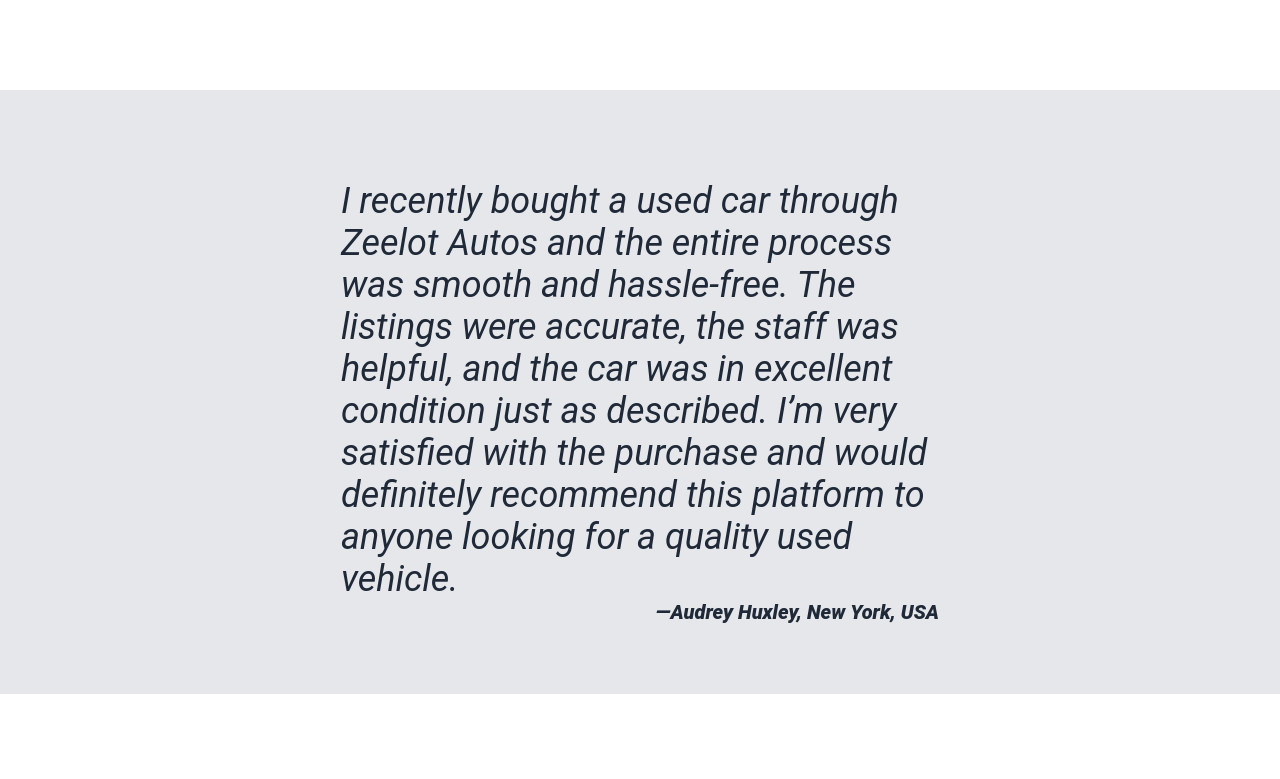
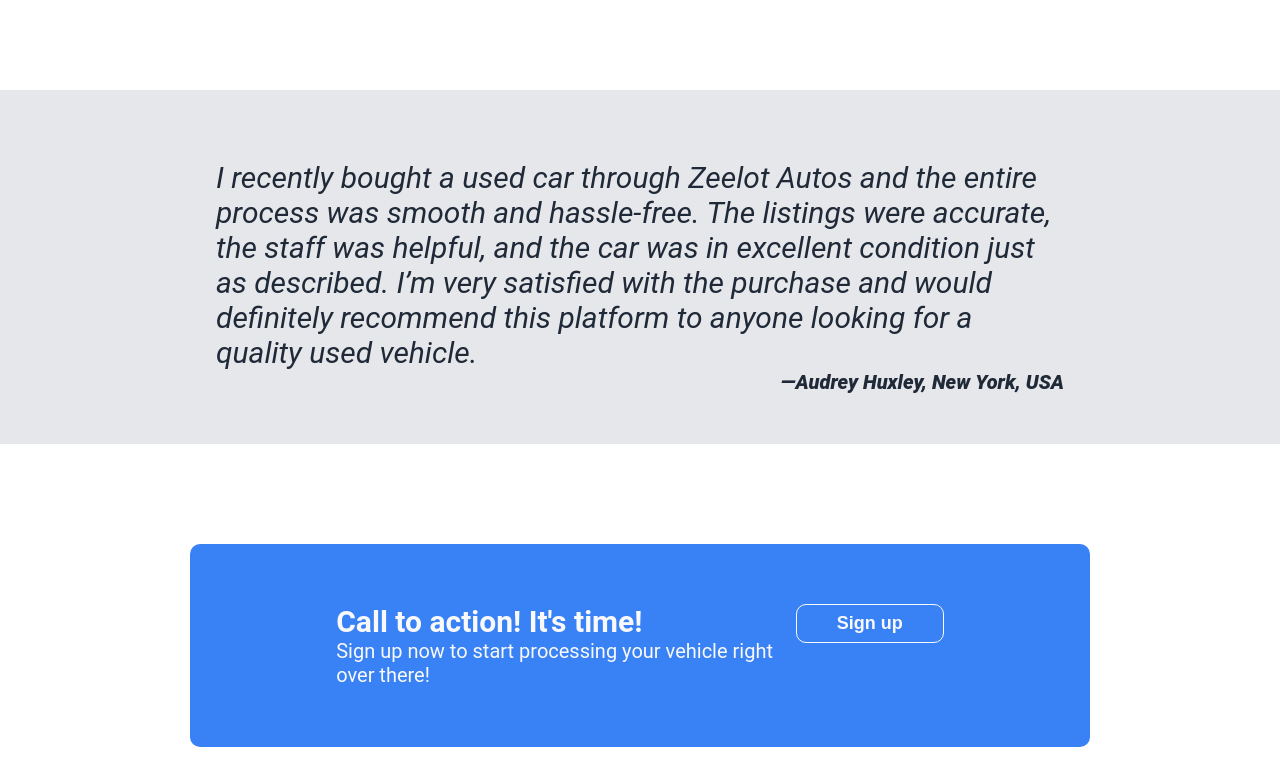
Before and after one commit to NtajiBenbor/landing-page, a plain HTML site: page index.html in a window 1280 px wide. Shown: the part 1201-1980 px from the top of the page. Drawn offline with Linux system fonts and the light colour scheme.

Commit message:
Make adjustments font size and color
- reduced the font size of the quote section.
- changed the font color to a brighter white On
the CTA section text.
- changed max-width value on body to 900px from 1200px

```diff
--- a/style.css
+++ b/style.css
@@ -189,13 +189,12 @@
 .quote-section div{
     width: 75%;
     margin: 0 auto;
-    padding: 60px 60px;
+    padding: 40px 40px;
 }
 
 .quote-txt{
-    width: 75%;
     font-style: italic;
-    font-size: 36px;
+    font-size: 30px;
     color: #1f2937;
 
 }
@@ -209,7 +208,7 @@
 /** CTA SECTION **/
 .cta-section{
     background-color: #3882f6;
-    color: #e5e7eb;
+    color: #f9f8fa;
     border-radius: 10px;
     margin: 100px auto;
 }
```
